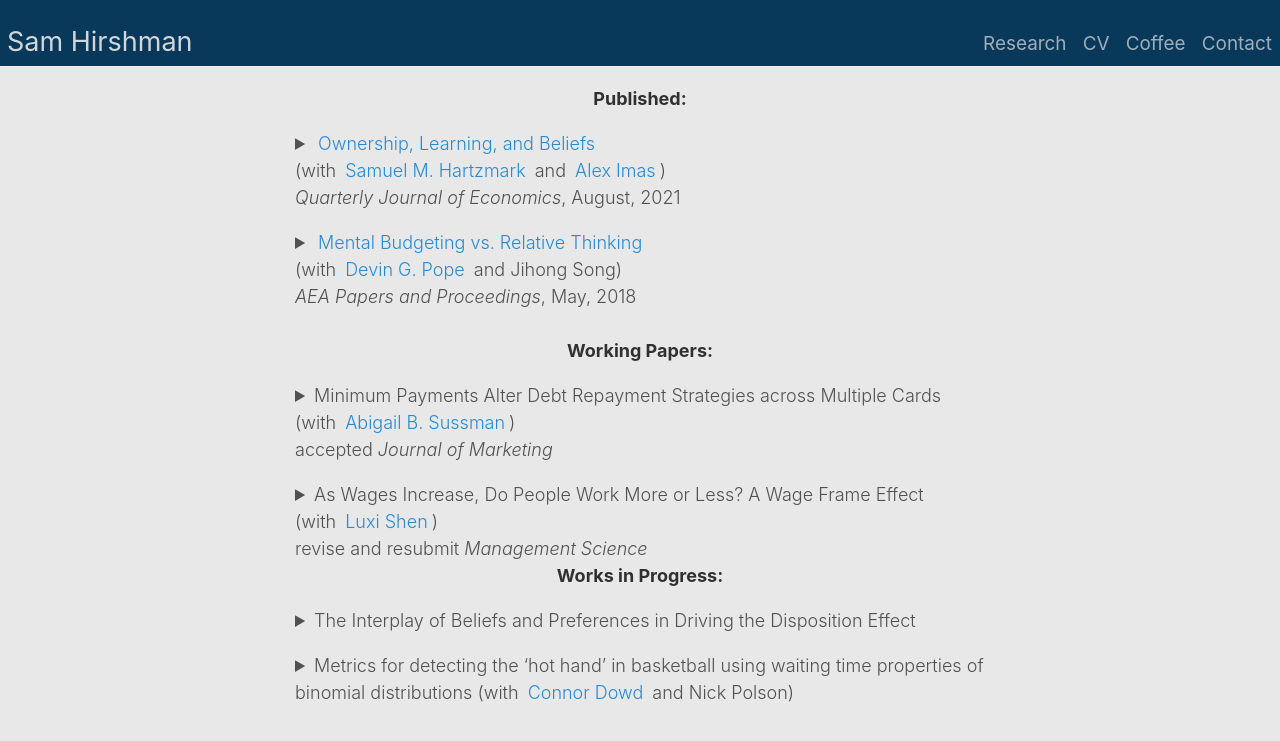
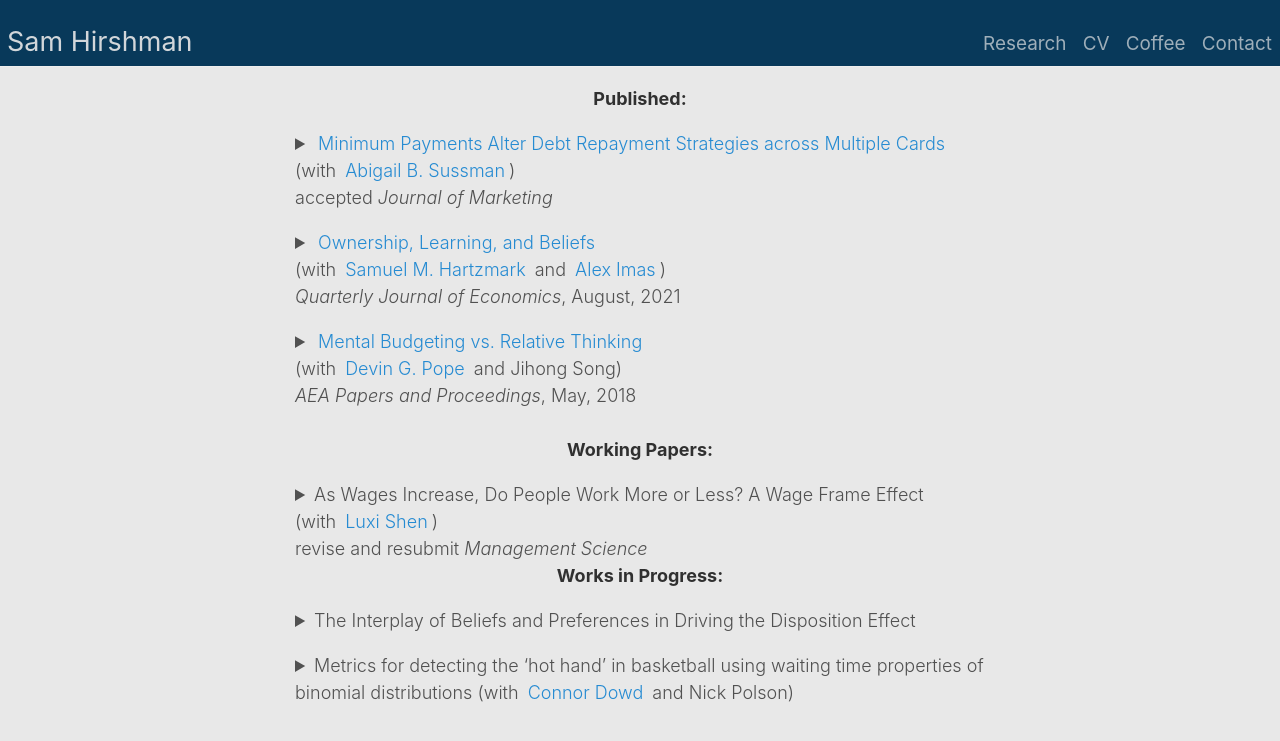
Before and after one commit to shirshma/shirshma.github.io, a Jekyll site: the page built from docs/research.md, in a window 1280 px wide. Shown: the top 741 px of the page. Built offline with Jekyll 4.4.1, drawn with Linux system fonts in a browser that asks for light colours; part of the change alters nothing that is shown.

Commit message:
Update research.md

```diff
--- a/docs/research.md
+++ b/docs/research.md
@@ -4,7 +4,13 @@ description: Research Papers
 ---
 
 <p align="center"><strong>Published:</strong></p>
-
+<p><details><summary><a href='https://journals.sagepub.com/doi/abs/10.1177/00222429211047237' target="_blank"> Minimum Payments Alter Debt Repayment Strategies across Multiple Cards</a><br>
+  (with <a href="https://faculty.chicagobooth.edu/abigail-sussman"> Abigail B. Sussman</a>)<br>  accepted <i>Journal of Marketing </i></summary>
+  <p>
+    <b>Abstract:</b>
+US Households currently hold $770 billion in credit card debt, often managing repayments across multiple accounts. We investigate how minimum payments (i.e., the requirement to allocate at least some money to each account with a balance) alter consumers’ allocation strategies across multiple accounts. Across four experiments, we find that minimum payment requirements cause consumers to increase dispersion (i.e., spread their repayments more evenly) across accounts. We term this change in strategy the dispersion effect of minimum payments and provide evidence that it can be costly for consumers. We find that the effect is partially driven by the tendency for consumers to interpret minimum payment requirements as recommendations to pay more than the minimum amount. While the presence of the minimum payment requirement is unlikely to change, we propose that marketers and policymakers can influence the effects of minimum payments on dispersion by altering the way that information is displayed to consumers. Specifically, we investigate five distinct information displays and find that choice of display can either exaggerate or minimize dispersion and corresponding costs. We discuss implications for consumers, policy makers, and firms, with a particular focus on ways to improve consumer financial well-being.
+   </p>
+   </details>
   <p><details><summary>
   <span class="fn"> <a href="https://papers.ssrn.com/sol3/papers.cfm?abstract_id=3465246" target="_blank">Ownership, Learning, and Beliefs </a> </span> <br> (with <a href="https://sites.google.com/site/samhartzmark/">Samuel M. Hartzmark</a> and <a href="http://www.aleximas.com/"> Alex Imas</a>) <br> <i>Quarterly Journal of Economics</i>, August, 2021
   </summary>
@@ -23,13 +29,7 @@ description: Research Papers
     </details>
   <br>
 <p align="center"><strong>Working Papers:</strong>
-<p><details><summary> Minimum Payments Alter Debt Repayment Strategies across Multiple Cards<br>
-  (with <a href="https://faculty.chicagobooth.edu/abigail-sussman"> Abigail B. Sussman</a>)<br>  accepted <i>Journal of Marketing </i></summary>
-  <p>
-    <b>Abstract:</b>
-US Households currently hold $808 billion in credit card debt, often managing repayments across multiple accounts. We investigate how minimum payments (i.e., the requirement to allocate at least some money to each account with a balance) alter consumers’ allocation strategies across multiple accounts. Across four experiments, we find that minimum payment requirements cause consumers to spread their repayments more evenly (i.e., increase dispersion) across accounts. We term this change in strategy the dispersion effect of minimum payments and provide evidence that it can be costly for consumers. We find that the effect is partially driven by the tendency for consumers to interpret minimum payment requirements as recommendations to pay more than the minimum amount. While the presence of the minimum payment requirement is unlikely to change, we propose that marketers and policymakers can influence the effects of minimum payments on the dispersion effect by altering the way that information is displayed to consumers. Specifically, we investigate five distinct information displays and find that choice of display can either exaggerate or minimize the dispersion effect and corresponding costs.
-   </p>
-   </details>
+
     <p><details><summary> As Wages Increase, Do People Work More or Less? A Wage Frame Effect <br>(with <a href="http://www.luxishen.com/"> Luxi Shen</a>)<br> revise and resubmit <i>Management Science</i></summary>
 <p>
     <b>Abstract:</b>
```
